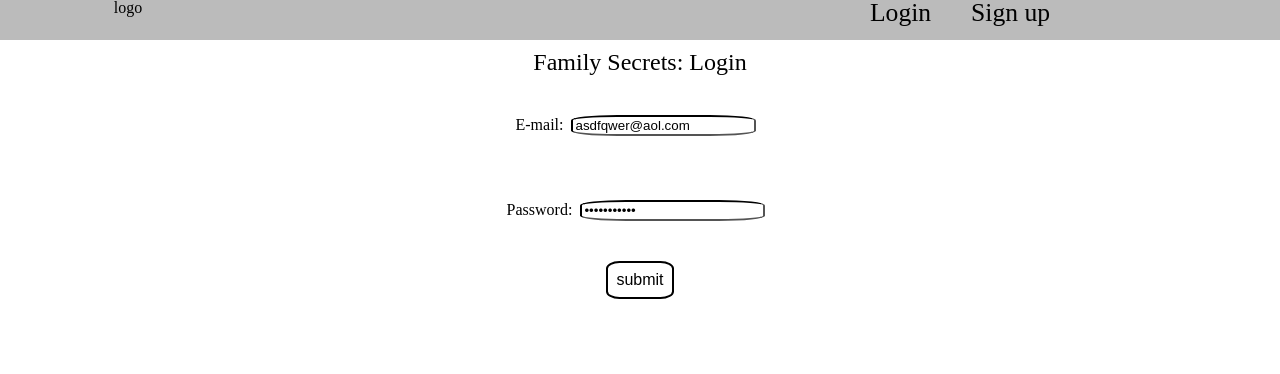
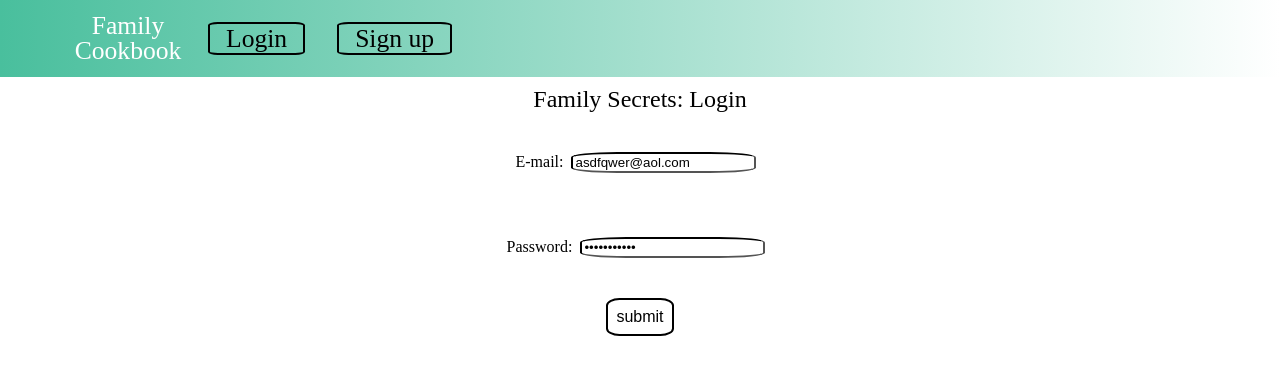
Before and after one commit to Secret-Recipes-Build-Week/frontend, a React (Create React App) app: page /login in a window 1280 px wide. Shown: the top 374 px of the page. Built offline with nearby package versions, Linux system fonts and the light colour scheme.

Commit message:
Added styling for navbar logged out journey. Need route on logo section to navigate home.

```diff
--- a/src/App.css
+++ b/src/App.css
@@ -46,3 +46,6 @@ table {
 	border-collapse: collapse;
 	border-spacing: 0;
 }
+
+@import url('https://fonts.googleapis.com/css2?family=Permanent+Marker&display=swap');
+@import url('https://fonts.googleapis.com/css2?family=Parisienne&display=swap');
--- a/src/components/LoginForm.js
+++ b/src/components/LoginForm.js
@@ -260,7 +260,6 @@ function LoginForm(props) {
             onMouseLeave={handleButtonLeave}
             onClick = {handleButtonClick}
             className="submit"
-            onClick = {handleButtonClick}
             disabled={disabled}
           >
             submit
--- a/src/components/Nav/Nav.js
+++ b/src/components/Nav/Nav.js
@@ -38,7 +38,7 @@ const Nav = (props) => {
     <div>
       <NavLink to="/dashboard">Dashboard</NavLink>
       <NavLink to="/add">Add Recipe</NavLink>
-      <NavLink to="/" onClick={signoutHandler}>
+      <NavLink to="/"  onClick={signoutHandler}>
         Sign out
       </NavLink>
     </div>
@@ -51,7 +51,7 @@ const Nav = (props) => {
 
   return (
     <StyledNav>
-      <div className="logo">logo</div>
+      <div className="logo">Family Cookbook</div>
       <div className="navItems">{navItems}</div>
     </StyledNav>
   );
--- a/src/components/Nav/StyledNav.js
+++ b/src/components/Nav/StyledNav.js
@@ -1,34 +1,50 @@
 import styled from "styled-components";
 
 const StyledNav = styled.div`
-  height: 5vh;
-  background-color: #bbb;
-  box-sizing: border-box;
   display: flex;
-  justify-content: space-between;
+  text-align: center;
+  background-image: linear-gradient(to right, #49BF9D, white);
   /* * {
     border: 1px solid tomato;
   } */
+  .navItems {
+    width: 80%;
+    display: flex;
+    justify-content: space-between;
+    align-items: center;
+    text-align: center;
+  }
+
   a {
-    text-align: center;
-    padding: 10px;
-    margin: 10px;
+    margin: 0rem 1rem;
+    padding: 0rem 1rem;
     text-decoration: none;
     color: black;
     font-size: 1.6rem;
+    font-family: 'Permanent Marker', cursive;
+    border: 2px solid black;
+    border-radius: 10%;
     :hover {
-      color: blue;
+      color: #ffffff;
+      border: 2px solid white;
     }
   }
-  .navItems {
-    width: 50%;
-    display: flex;
-    justify-content: space-around;
-  }
+
   .logo {
     width: 10%;
     text-align: center;
     margin-left: 5%;
+    margin-top: 1%;
+    margin-bottom: 1%;
+    font-size: 1.6rem;
+    font-family: 'Parisienne', cursive;
+    color: white;
+    border-radius: 10%;
+
+    :hover {
+      background-image: linear-gradient(to right, grey, transparent)
+    }
   }
+
 `;
 export default StyledNav;
```
